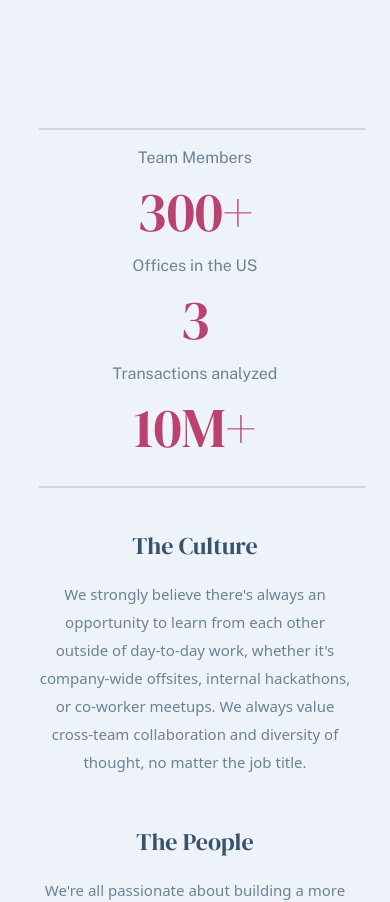
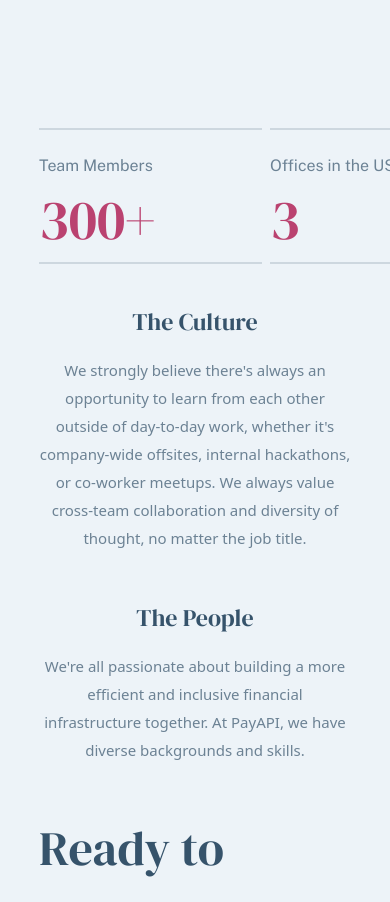
Before and after one commit to alvaro-frontend-mentor-projects/payapi-multi-page-website, a React (Create React App) app: page /#/About in a window 390 px wide. Shown: the part 1360-2262 px from the top of the page. Built offline with nearby package versions, Linux system fonts and the light colour scheme.

Commit message:
aboutnumbers component tablet view complete

```diff
--- a/src/components/aboutPage/AboutImage.jsx
+++ b/src/components/aboutPage/AboutImage.jsx
@@ -6,7 +6,7 @@ const AboutImage = () => {
   return (
     <div className='flex flex-col items-center mx-[-24px] md:mx-[-39px] h-[300px]'>
         <img className='md:hidden h-[300px] w-[auto]  ' src={ImageMobile} alt="" />
-        <img src={ImageDesk} alt="" />
+        <img className='hidden md:block' src={ImageDesk} alt="" />
     </div>
 
   )
--- a/src/components/aboutPage/Numbers.jsx
+++ b/src/components/aboutPage/Numbers.jsx
@@ -2,38 +2,38 @@ import React from 'react'
 
 const Numbers = () => {
   return (
-    <main className='flex flex-col mt-[48px]'>
-        <div className='flex flex-col'>
-            <hr className='w-[327px] border border-fmLightSanJuanBlue opacity-[25%] mb-4' />
-            <p className='text-[16px] font-PublicSans text-fmSanJuanBlue opacity-[70%] text-center'>
+    <main className='flex flex-col md:flex-row mt-[48px] md:gap-2'>
+        <div className='flex flex-col md:items-start'>
+            <hr className='w-[327px] md:w-[223px] border border-fmLightSanJuanBlue opacity-[25%] mb-4 md:mb-0' />
+            <p className='text-[16px] font-PublicSans text-fmSanJuanBlue opacity-[70%] text-center md:mt-6'>
                 Team Members
             </p>
             <h1 className='text-[56px] text-center text-fmDarkPink font-SerifDisplay'>
                 300+
             </h1>
-            <hr className='w-[327px] border border-fmLightSanJuanBlue opacity-[25%] hidden' />
+            <hr className='w-[327px] md:w-[223px] border border-fmLightSanJuanBlue opacity-[25%] hidden md:block' />
         </div>
 
-        <div className='flex flex-col'>
-            <hr className='w-[327px] border border-fmLightSanJuanBlue opacity-[25%] hidden' />
-            <p className='text-[16px] font-PublicSans text-fmSanJuanBlue opacity-[70%] text-center'>
+        <div className='flex flex-col md:items-start'>
+            <hr className='w-[327px] md:w-[223px] border border-fmLightSanJuanBlue opacity-[25%] hidden md:block' />
+            <p className='text-[16px] font-PublicSans text-fmSanJuanBlue opacity-[70%] text-center md:mt-6'>
                 Offices in the US
             </p>
             <h1 className='text-[56px] text-center text-fmDarkPink font-SerifDisplay'>
                 3
             </h1>
-            <hr className='w-[327px] border border-fmLightSanJuanBlue opacity-[25%] hidden' />
+            <hr className='w-[327px] md:w-[223px] border border-fmLightSanJuanBlue opacity-[25%] hidden md:block' />
         </div>
 
-        <div className='flex flex-col'>
-            <hr className='w-[327px] border border-fmLightSanJuanBlue opacity-[25%] hidden' />
-            <p className='text-[16px] font-PublicSans text-fmSanJuanBlue opacity-[70%] text-center'>
+        <div className='flex flex-col md:items-start'>
+            <hr className='w-[327px] md:w-[223px] border border-fmLightSanJuanBlue opacity-[25%] hidden md:block' />
+            <p className='text-[16px] font-PublicSans text-fmSanJuanBlue opacity-[70%] text-center md:mt-6'>
                 Transactions analyzed
             </p>
             <h1 className='text-[56px] text-center text-fmDarkPink font-SerifDisplay'>
                 10M+
             </h1>
-            <hr className='w-[327px] border border-fmLightSanJuanBlue opacity-[25%] mt-4' />
+            <hr className='w-[327px] md:w-[223px] border border-fmLightSanJuanBlue opacity-[25%] mt-4 md:mt-0' />
         </div>
 
 
```
